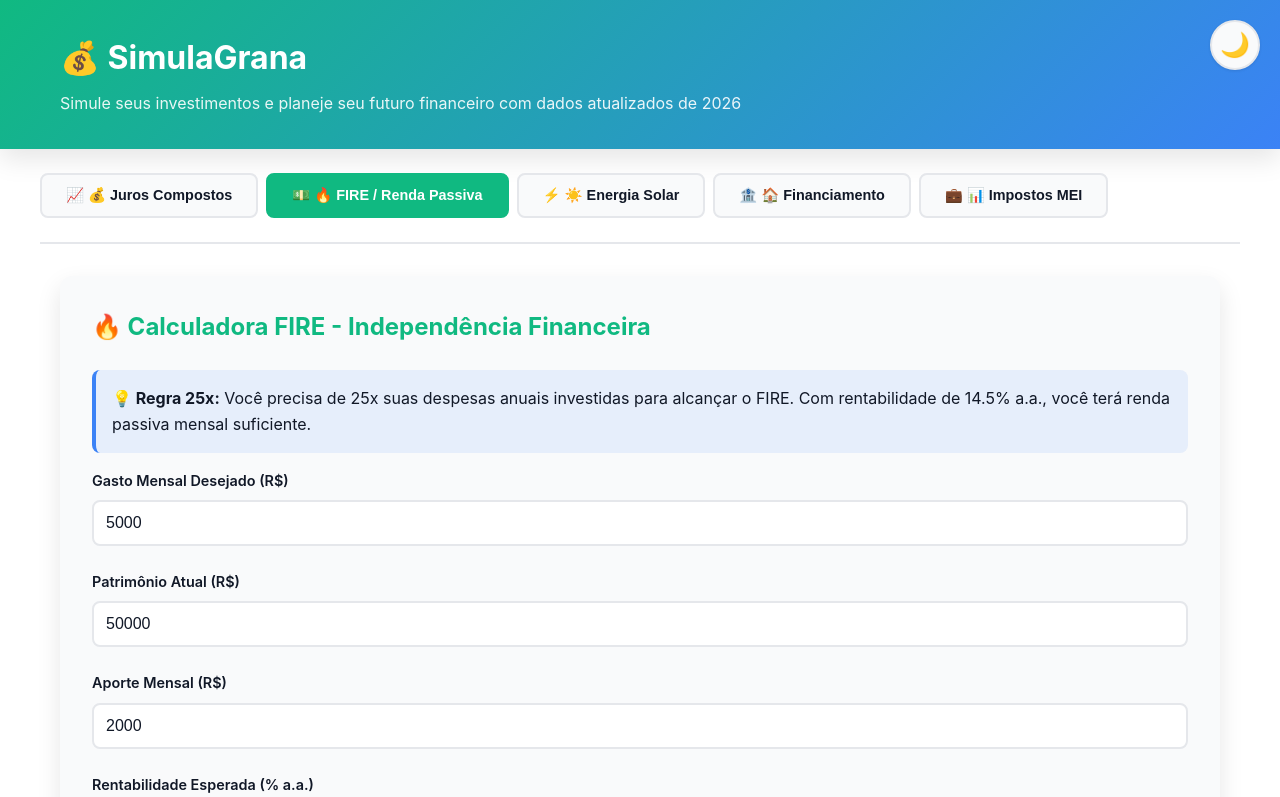
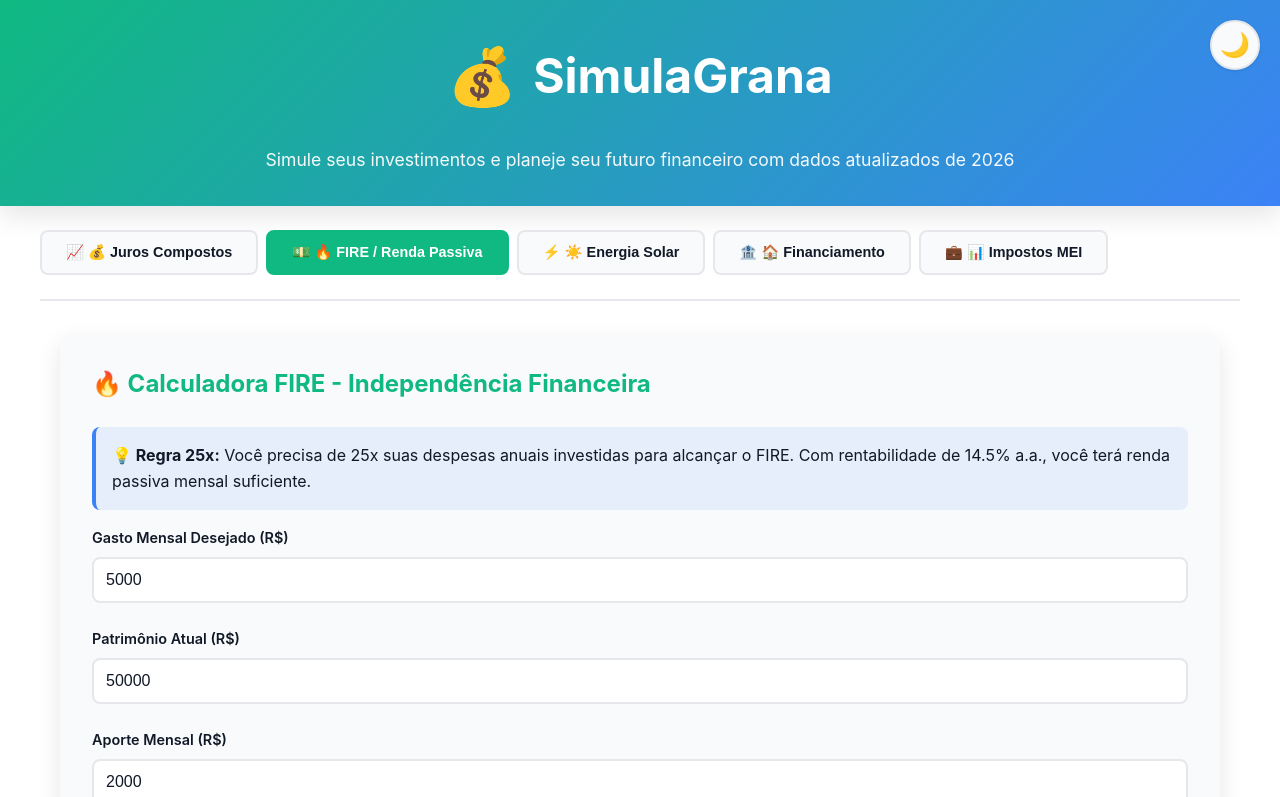
Before and after one commit to ralmeida433-cell/calculadoras-pro-2026, a React (Vite) app: page / in a window 1280 px wide. Shown: the top 797 px of the page. Built offline with nearby package versions, Linux system fonts and the light colour scheme.

Commit message:
🎨 Update: Header com logo estilizada + index.html otimizado

```diff
--- a/src/components/Header.jsx
+++ b/src/components/Header.jsx
@@ -1,9 +1,35 @@
 export const Header = () => {
   return (
     <header className="header">
-      <div className="container">
-        <h1>💰 SimulaGrana</h1>
-        <p>Simule seus investimentos e planeje seu futuro financeiro com dados atualizados de 2026</p>
+      <div className="container" style={{
+        display: 'flex',
+        alignItems: 'center',
+        justifyContent: 'center',
+        flexDirection: 'column',
+        gap: '1rem',
+        textAlign: 'center'
+      }}>
+        <div style={{
+          fontSize: '3rem',
+          fontWeight: '700',
+          color: 'white',
+          display: 'flex',
+          alignItems: 'center',
+          gap: '1rem',
+          flexWrap: 'wrap',
+          justifyContent: 'center'
+        }}>
+          <span style={{ fontSize: '3.5rem' }}>💰</span>
+          <span>SimulaGrana</span>
+        </div>
+        <p style={{
+          marginTop: '0.5rem',
+          fontSize: '1.1rem',
+          opacity: 0.95,
+          maxWidth: '800px'
+        }}>
+          Simule seus investimentos e planeje seu futuro financeiro com dados atualizados de 2026
+        </p>
       </div>
     </header>
   );
```
Also changed, not shown: index.html (+4 -1 lines).
